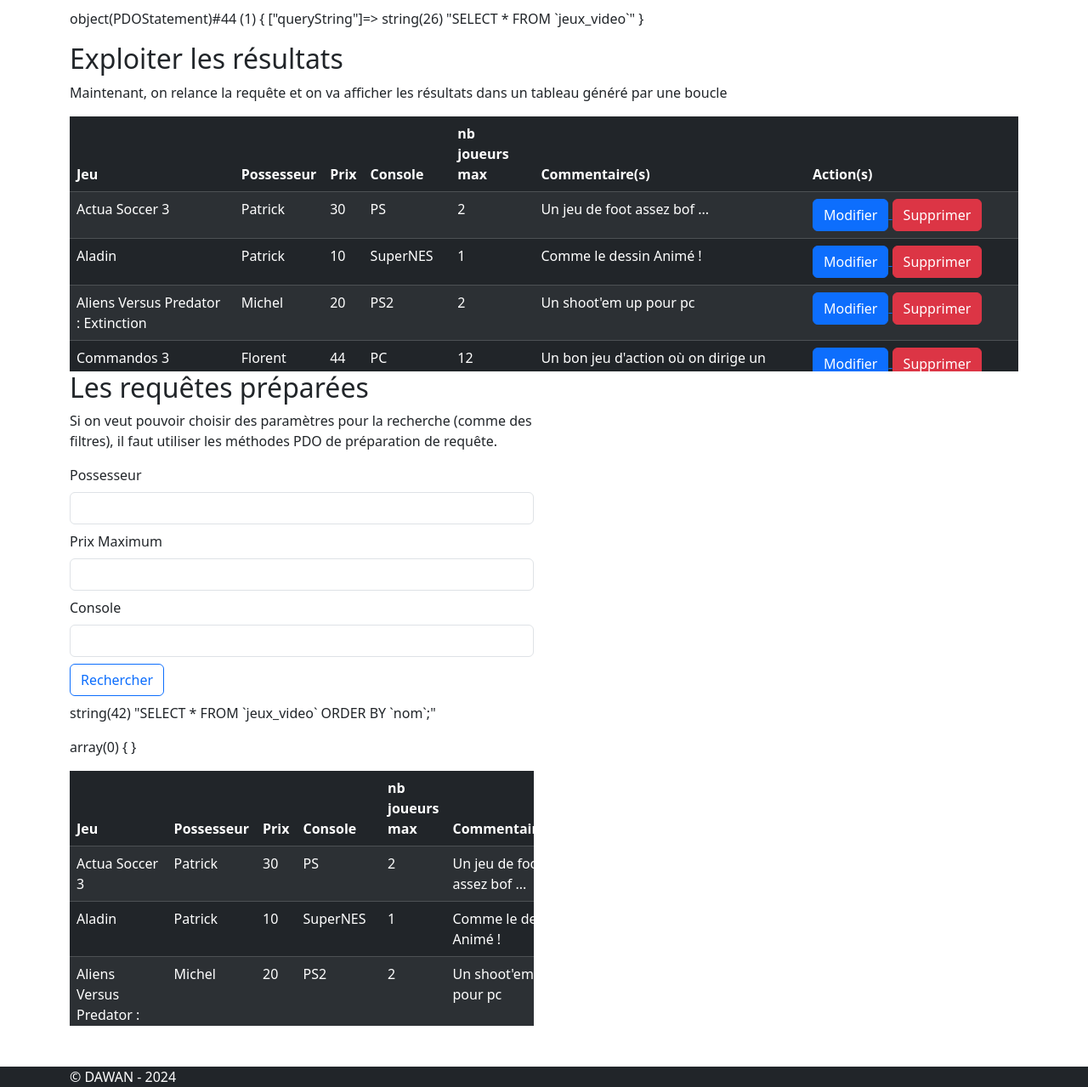
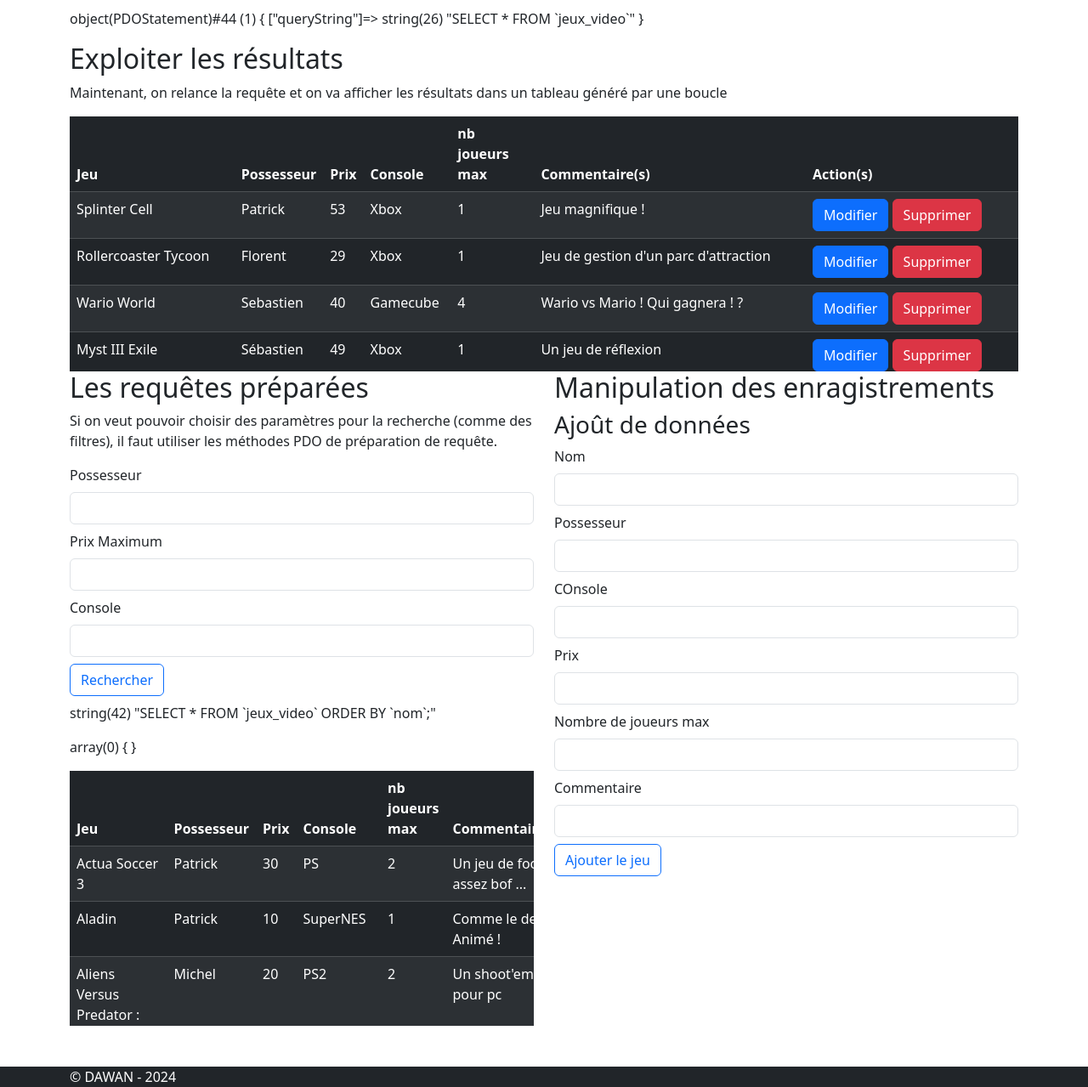
Before and after one commit to nicoduflot/2024-05-27-php-avance, a PHP site: page /pdo.php in a window 1280 px wide. Shown: the part 1321-2600 px from the top of the page at 85% size. Run offline with PHP 8.4, Linux system fonts and the light colour scheme; data comes from the database, SQL or seed files in the repository.

Commit message:
PDO pt 3 ajout de données

```diff
--- a/pdo.php
+++ b/pdo.php
@@ -121,7 +121,7 @@ use Doctrine\Common\Collections\ArrayCollection;
                     dans un tableau généré par une boucle
                 </p>
                 <?php
-                $response = $bdd->query('SELECT * FROM `jeux_video` ORDER BY `nom`');
+                $response = $bdd->query('SELECT * FROM `jeux_video` ORDER BY `ID` DESC');
                 ?>
                 <div class="table-responsive" style="height: 300px;">
                     <table class="table table-dark table-striped">
@@ -148,12 +148,8 @@ use Doctrine\Common\Collections\ArrayCollection;
                                     <td><?php echo $donnees['nbre_joueurs_max'] ?></td>
                                     <td><?php echo $donnees['commentaires'] ?></td>
                                     <td style="width: 250px;">
-                                        <a href="./actionJV.php?action=mod&idJV=<?php echo $donnees['ID'] ?>">
-                                            <button class="btn btn-primary">Modifier</button>
-                                        </a>
-                                        <a href="./actionJV.php?action=sup&idJV=<?php echo $donnees['ID'] ?>">
-                                            <button class="btn btn-danger">Supprimer</button>
-                                        </a>
+                                        <a href="./actionJV.php?action=mod&idJV=<?php echo $donnees['ID'] ?>"><button class="btn btn-primary">Modifier</button></a>
+                                        <a href="./actionJV.php?action=sup&idJV=<?php echo $donnees['ID'] ?>"><button class="btn btn-danger">Supprimer</button></a>
                                     </td>
                                 </tr>
                                 <?php
@@ -266,6 +262,98 @@ use Doctrine\Common\Collections\ArrayCollection;
                 $req->closeCursor();
                 ?>
             </article>
+            <article class="col-lg-6">
+                <header>
+                    <h2>Manipulation des enragistrements</h2>
+                </header>
+                <h3>Ajoût de données</h3>
+                <form method="post">
+                    <fieldset class="form-group my-2">
+                        <label for="nom" class="form-label">Nom</label>
+                        <input type="text" class="form-control" name="nom" id="nom" />
+                    </fieldset>
+                    <fieldset class="form-group my-2">
+                        <label for="possesseur" class="form-label">Possesseur</label>
+                        <input type="text" class="form-control" name="possesseur" id="possesseur" />
+                    </fieldset>
+                    <fieldset class="form-group my-2">
+                        <label for="console" class="form-label">COnsole</label>
+                        <input type="text" class="form-control" name="console" id="console" />
+                    </fieldset>
+                    <fieldset class="form-group my-2">
+                        <label for="prix" class="form-label">Prix</label>
+                        <input type="text" class="form-control" name="prix" id="prix" />
+                    </fieldset>
+                    <fieldset class="form-group my-2">
+                        <label for="nbJmax" class="form-label">Nombre de joueurs max</label>
+                        <input type="text" class="form-control" name="nbJmax" id="nbJmax" />
+                    </fieldset>
+                    <fieldset class="form-group my-2">
+                        <label for="commentaires" class="form-label">Commentaire</label>
+                        <input type="text" class="form-control" name="commentaires" id="commentaires" />
+                    </fieldset>
+                    <p class="my-2">
+                        <button class="btn btn-outline-primary" name="ajoutJeu" type="submit" value="ajoutJeu">Ajouter le jeu</button>
+                    </p>
+                </form>
+                <?php
+                /* les champs qui seront effectivements renseigné lors l'insertion */
+                $tabField = [];
+
+                /* gestion des champs pour la requête préparée */
+
+                if( isset($_POST['ajoutJeu']) && $_POST['ajoutJeu'] === 'ajoutJeu' ){
+                    if( isset($_POST['nom']) && $_POST['nom'] !== '' ){
+                        $tabField['nom'] = $_POST['nom'];
+                    }
+                    if( isset($_POST['possesseur']) && $_POST['possesseur'] !== '' ){
+                        $tabField['possesseur'] = $_POST['possesseur'];
+                    }
+
+                    if( isset($_POST['console']) && $_POST['console'] !== '' ){
+                        $tabField['console'] = $_POST['console'];
+                    }
+
+                    if( isset($_POST['prix']) && $_POST['prix'] !== '' ){
+                        $tabField['prix'] = $_POST['prix'];
+                    }
+
+                    if( isset($_POST['nbJmax']) && $_POST['nbJmax'] !== '' ){
+                        $tabField['nbre_joueurs_max'] = $_POST['nbJmax'];
+                    }
+
+                    if( isset($_POST['commentaires']) && $_POST['commentaires'] !== '' ){
+                        $tabField['commentaires'] = $_POST['commentaires'];
+                    }
+
+                    $keys = '(';
+                    $values = '(';
+                    $i = 0;
+                    foreach($tabField as $key => $value){
+                        echo $key.' : '.$value.'</br>';
+                        if($i !== 0){
+                            $keys .= ',';
+                            $values .= ',';
+                        }
+                        $i++;
+                        $keys .= $key;
+                        $values .= ':'.$key;
+                    }
+
+                    $keys .= ')';
+                    $values .= ')';
+
+                    $sql = 'INSERT INTO `jeux_video` '. $keys .' VALUES '. $values .' ;';
+
+                    Tools::prePrint($sql);
+
+                    $req = $bdd->prepare($sql);
+                    $req->execute($tabField) or die(Tools::prePrint($bdd->errorInfo())) ;
+
+                }
+
+                ?>
+            </article>
         </section>
     </main>
     <?php
```
